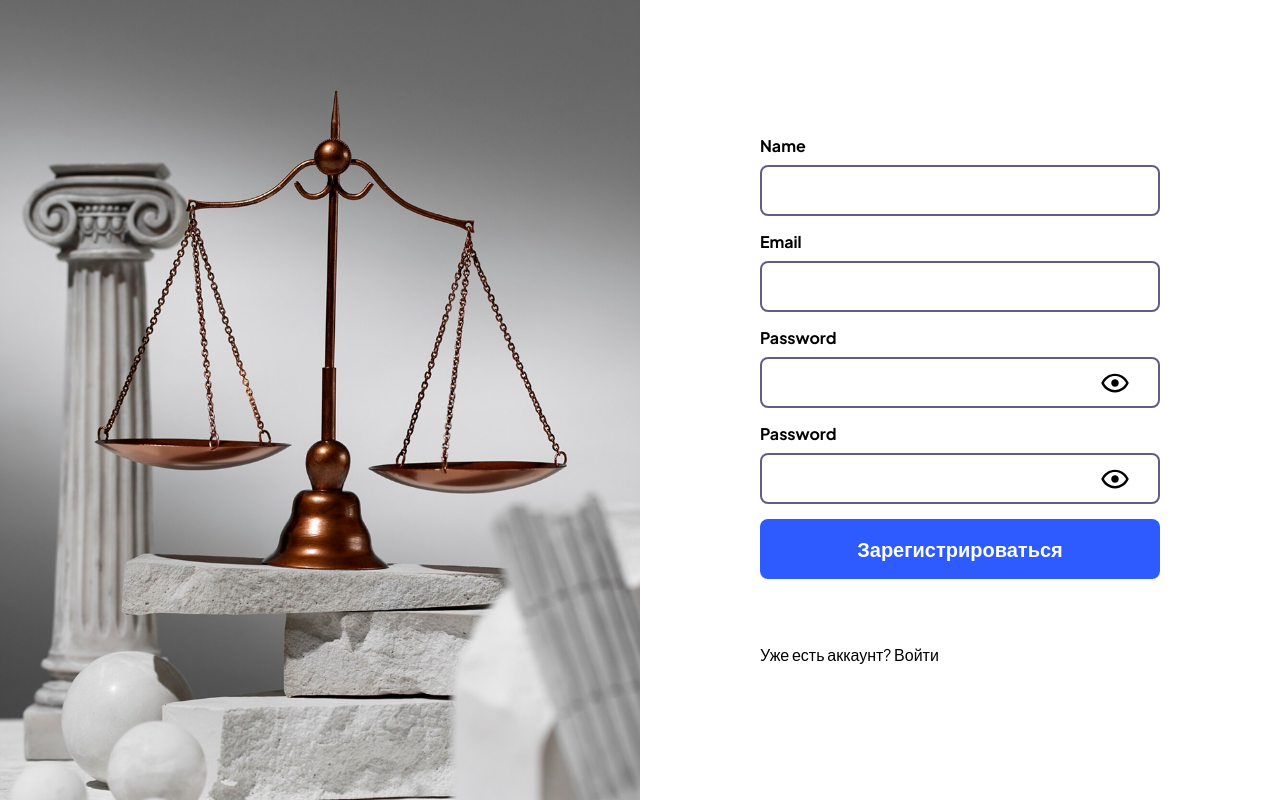
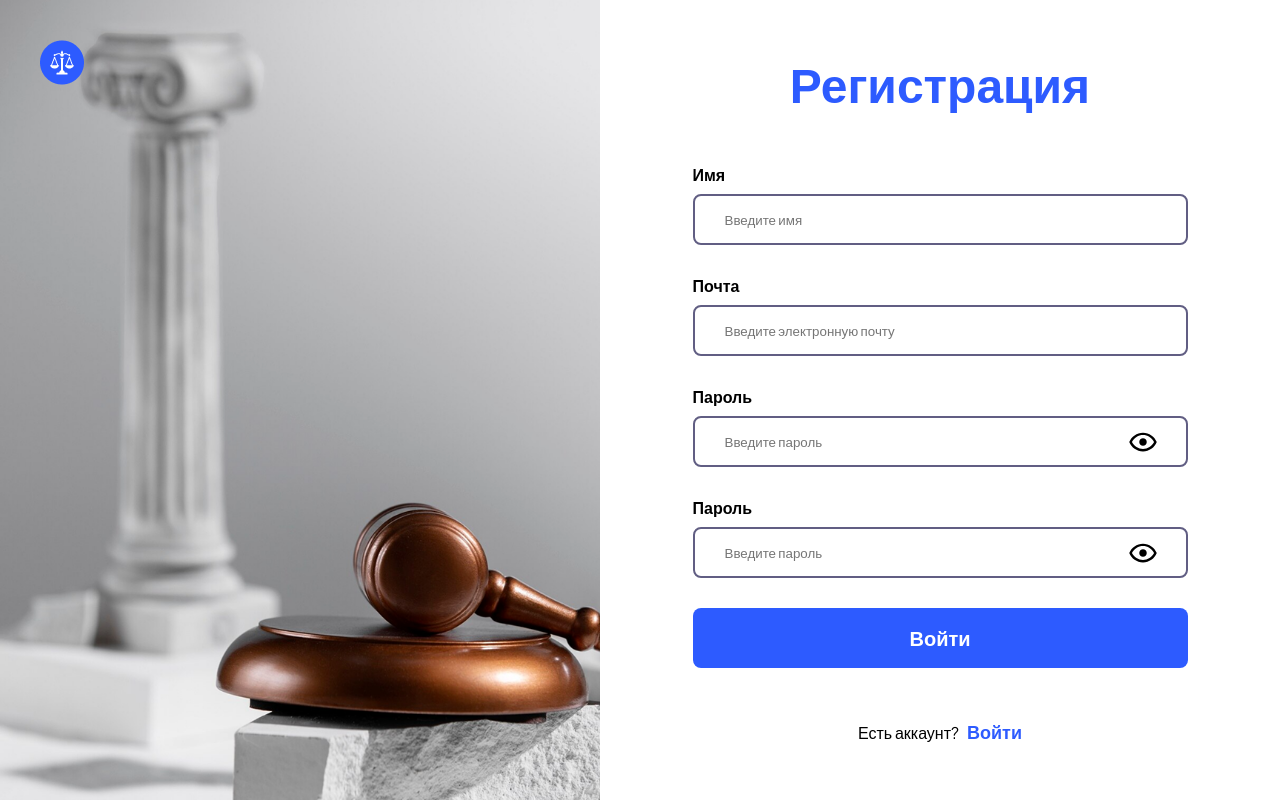
Before and after one commit to Puhovon/front-diplom, a React (Vite) app: page /registration in a window 1280 px wide. Built offline with nearby package versions, Linux system fonts and the light colour scheme.

Commit message:
registration

```diff
--- a/src/pages/registrationPage.jsx
+++ b/src/pages/registrationPage.jsx
@@ -1,27 +1,59 @@
 import styles from '@styles/registrationPage.module.css'
 
 import Input from '../components/Input/index.jsx';
+import { Link } from 'react-router-dom';
+import logo from '@assets/icons/logo_blue.png';
 
 const Registration = () => {
-    return (<>
-        <div className={styles.container}>
-            <div className={styles.left_side}></div>
-            <div className={styles.right_side_container}>
-                <form className={styles.form}>
-                    <Input id="name" label="Name" type="email" />
+    return (
+        <div className={styles.login}>
+            <div className={styles.rightWrapper} />
 
-                    <Input id="email" label="Email" type="email" />
-
-                    <Input id="password" label="Password" type="password" />
-
-                    <Input id="password2" label="Password" type="password" />
-
-                    <button type="submit" className={styles.submitButton}>Зарегистрироваться</button>
-                    <p>Уже есть аккаунт? <a href="login">Войти</a></p>
+            <Link className={styles.logo} to='/'>
+                <img src={logo} alt="Назад" />
+            </Link>
+            <div className={styles.leftWrapper}>
+                <h3 className={styles.logIn}>Регистрация</h3>
+                <form className={styles.loginForm}>
+                    <Input
+                        id='name'
+                        label='Имя'
+                        type='name'
+                        error={null}
+                        placeholder='Введите имя'
+                    />
+                    <Input
+                        id='mail'
+                        label='Почта'
+                        type='mail'
+                        error={null}
+                        placeholder='Введите электронную почту'
+                    />
+                    <Input
+                        id='password'
+                        label='Пароль'
+                        type='password'
+                        error={null}
+                        placeholder='Введите пароль'
+                    />
+                    <Input
+                        id='password'
+                        label='Пароль'
+                        type='password'
+                        error={null}
+                        placeholder='Введите пароль'
+                    />
+                    <button type='submit' className={styles.submitButton}>
+                        Войти
+                    </button>
                 </form>
+                <div className={styles.registerLinkContainer}>
+                    <p className={styles.text}>Есть аккаунт?</p>
+                    <Link to='/login' className={styles.link}>Войти</Link>
+                </div>
             </div>
         </div>
-    </>)
+    )
 };
 
 export default Registration;
--- a/src/styles/registrationPage.module.css
+++ b/src/styles/registrationPage.module.css
@@ -1,53 +1,48 @@
-.container {
+.login {
   display: flex;
-    height: 100vh;
+  align-items: center;
+  position: relative;
 }
 
-.left_side {
+.leftWrapper {
+  display: flex;
+  align-items: center;
+  justify-content: center;
   width: 50%;
-    background-image: url('../assets/registration_background.png');
-    background-size: cover;
-    background-position: center;
+  flex-direction: column;
+  transition: all .3s ease-in-out;
+  padding: 40px;
 }
 
-.right_side_container {
+.rightWrapper {
+  background-image: url('/src/assets/login_background.png');
+  background-repeat: no-repeat;
+  background-size: cover;
   width: 50%;
-    padding: 50px;
-    box-sizing: border-box;
-    display: flex;
-    flex-direction: column;
-    justify-content: center;
-    align-items: center;
+  height: 100vh;
+  transition: all .3s ease-in-out;
 }
 
-.form {
+.loginForm {
+  max-width: 495px;
   width: 100%;
-    max-width: 400px;
   display: flex;
+  gap: 30px;
   flex-direction: column;
-    gap: 15px;
 }
 
-.inputField[type=email],
-.inputField[type=password] {
-    width: 100%;
-    padding: 12px;
-    border-radius: 4px;
-    border: 1px solid #ccc;
-}
-
-.button {
-    width: 100%;
-    padding: 12px;
-    color: white;
-    background-color: #007bff;
-    border: none;
-    border-radius: 4px;
-    cursor: pointer;
-}
-
-.button:hover {
-    background-color: #0056b3;
+.logIn {
+  color: var(--button-blue-color);
+  font-family: 'Plus Jakarta Sans', sans-serif;
+  font-weight: 700;
+  font-size: 48px;
+  line-height: 60px;
+  letter-spacing: 0;
+  text-align: center;
+  margin: 0 0 50px 0; /* paragraph spacing снизу */
+  display: flex;
+  align-items: center; /* vertical alignment: middle */
+  justify-content: center; /* horizontal alignment: center */
 }
 
 .submitButton {
@@ -94,3 +89,24 @@
   align-items: center; /* vertical alignment: middle */
   justify-content: right; /* horizontal alignment: center */
 }
+
+.registerLinkContainer {
+  display: flex;
+  align-items: center;
+  gap: 8px;
+}
+
+.logo {
+  position: absolute;
+  top: 40px;
+  left: 40px;
+}
+
+@media (max-width: 768px) {
+  .rightWrapper {
+    width: 0;
+  }
+  .leftWrapper {
+    width: 100%;
+  }
+}
```
Lines whose indentation alone changed are shown as unchanged.
